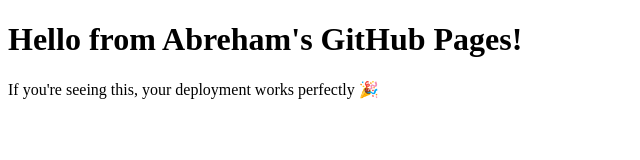
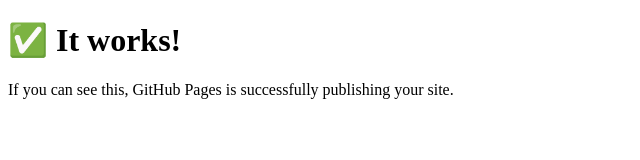
Before and after one commit to Abrehamgethub/Abrehamgethub.github.io, a plain HTML site: page index.html in a window 1280 px wide. Shown: the whole page, without its empty margins (0-640 px from the left). Drawn offline with Linux system fonts and the light colour scheme.

Commit message:
Update index.html

```diff
--- a/index.html
+++ b/index.html
@@ -1,12 +1,10 @@
 <!DOCTYPE html>
-<html lang="en">
-<head>
-  <meta charset="UTF-8" />
-  <meta name="viewport" content="width=device-width, initial-scale=1.0" />
-  <title>Test Page</title>
-</head>
-<body>
-  <h1>Hello from Abreham's GitHub Pages!</h1>
-  <p>If you're seeing this, your deployment works perfectly 🎉</p>
-</body>
+<html>
+  <head>
+    <title>Test Page</title>
+  </head>
+  <body>
+    <h1>✅ It works!</h1>
+    <p>If you can see this, GitHub Pages is successfully publishing your site.</p>
+  </body>
 </html>
```
